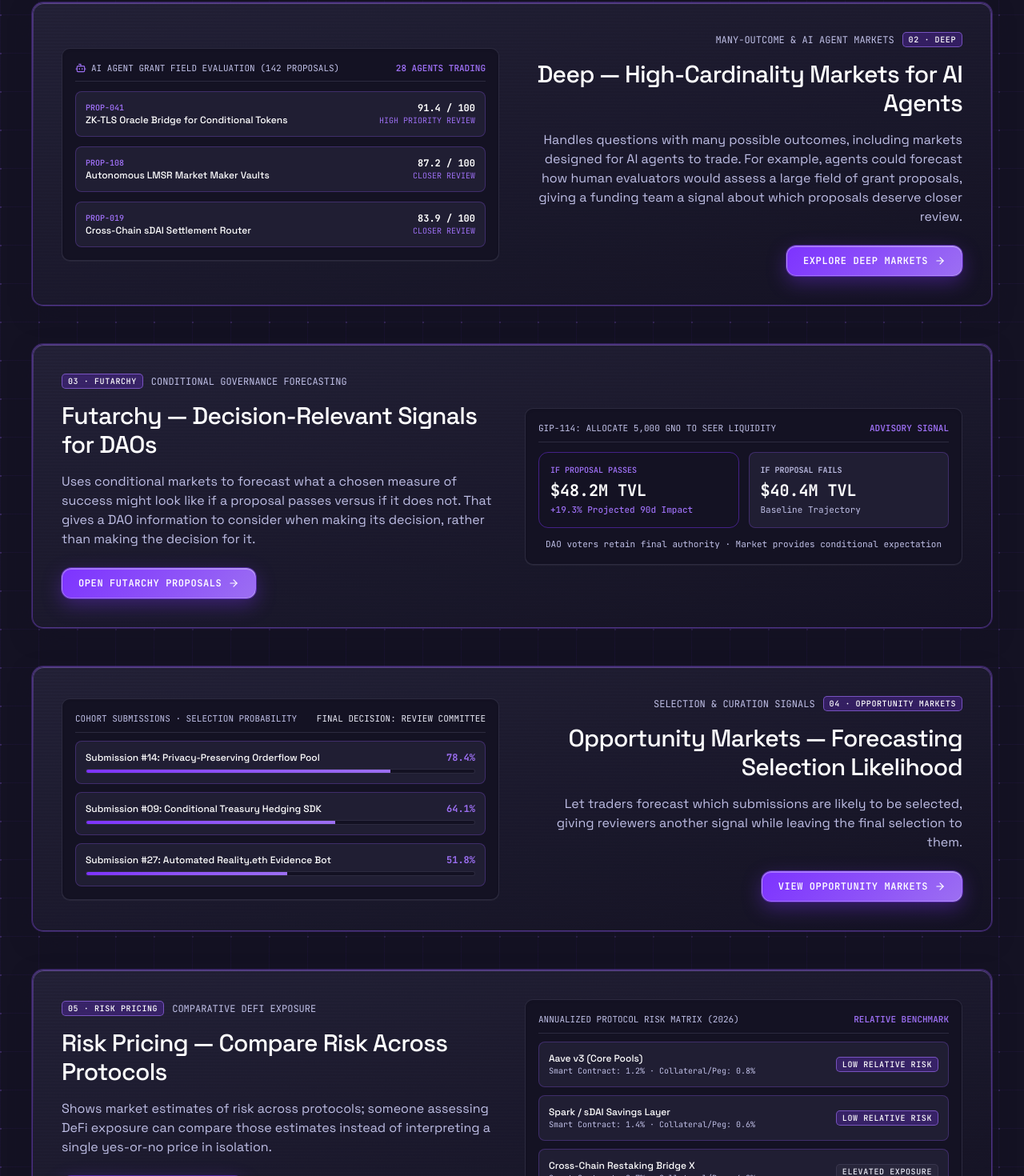
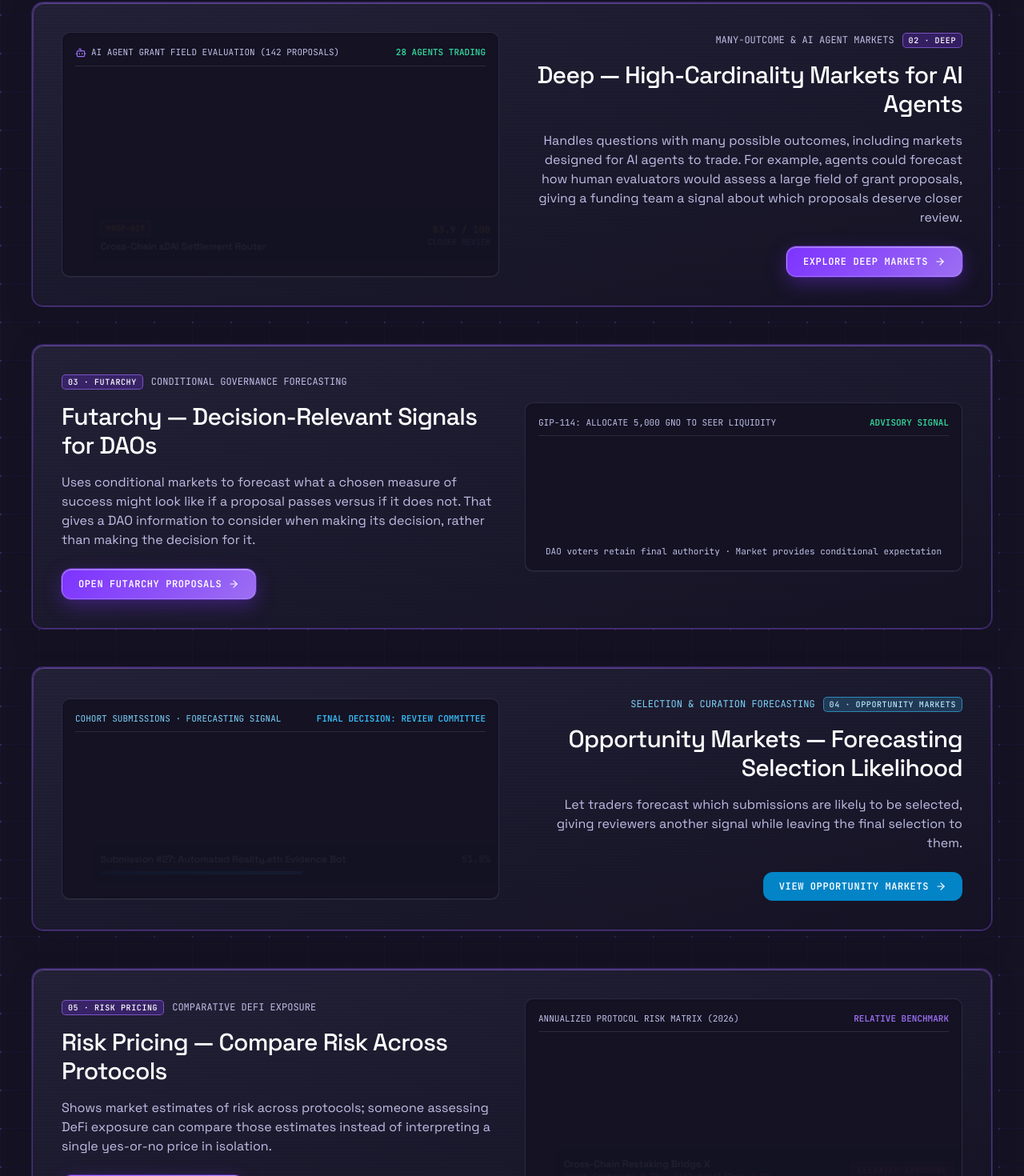
Before and after one commit to jqmwa/Seer, a React (Vite) app: page / in a window 1280 px wide. Shown: the part 1806-3276 px from the top of the page at 80% size. Built offline with nearby package versions, Linux system fonts and the light colour scheme; a web font is replaced by a local one.

Commit message:
Add inner subcard color variance, staggered inward motion, and forecasting palette

```diff
--- a/src/components/EcosystemViews.tsx
+++ b/src/components/EcosystemViews.tsx
@@ -313,7 +313,7 @@ export const HomepageEcosystemSections: React.FC<EcosystemSectionsProps> = ({
                 title: 'Opportunity Markets',
                 subtitle: 'Submission & Selection Signals',
                 icon: Award,
-                accent: '#7D33FF',
+                accent: '#38BDF8',
               },
               {
                 id: 'risk' as NavSection,
@@ -395,7 +395,7 @@ export const HomepageEcosystemSections: React.FC<EcosystemSectionsProps> = ({
             </div>
           </div>
 
-          <div className="lg:col-span-6 osiris-well p-4 space-y-2.5">
+          <div className="lg:col-span-6 osiris-well p-4 space-y-2.5 overflow-hidden">
             <div className="flex items-center justify-between text-[11px] theme-font-mono text-[var(--theme-text-muted)] pb-2 border-b border-[var(--theme-panel-divider)]">
               <span>UNIVERSAL MARKET INDEX · ALL TYPES</span>
             </div>
@@ -405,27 +405,39 @@ export const HomepageEcosystemSections: React.FC<EcosystemSectionsProps> = ({
                 q: 'Israeli Knesset election 2026 most seats',
                 stat: 'Yashar 60.9%',
                 liq: '$27.74k',
+                badgeClass: 'bg-[#7D33FF]/20 text-[#B8A5FF] border border-[#7D33FF]/40',
+                statColor: '#B8A5FF',
+                liqColor: '#34D399',
               },
               {
                 type: 'BINARY',
                 q: "National Rally's candidate wins French presidency",
                 stat: 'No 67.9%',
                 liq: '$7.54k',
+                badgeClass: 'bg-[#F43F5E]/15 text-[#FB7185] border border-[#F43F5E]/35',
+                statColor: '#FB7185',
+                liqColor: '#38BDF8',
               },
               {
                 type: 'SCALAR',
                 q: 'Polymarket clarification notes >=25% move',
                 stat: '21.23 NOTE',
                 liq: '$1.11k',
+                badgeClass: 'bg-[#F59E0B]/15 text-[#FBBF24] border border-[#F59E0B]/35',
+                statColor: '#FBBF24',
+                liqColor: '#A78BFA',
               },
             ].map((row, i) => (
               <div
                 key={i}
                 onClick={() => onNavigate('app')}
-                className="osiris-subcard p-3 cursor-pointer flex items-center justify-between gap-3"
+                style={{ animationDelay: `${i * 220}ms` }}
+                className="osiris-subcard seer-stagger-item p-3 cursor-pointer flex items-center justify-between gap-3"
               >
-                <div className="min-w-0">
-                  <span className="text-[10px] theme-font-mono px-1.5 py-0.5 rounded bg-[#7D33FF]/15 text-[var(--theme-text-accent)] font-semibold mr-2">
+                <div className="min-w-0 flex items-center">
+                  <span
+                    className={`text-[10px] theme-font-mono px-1.5 py-0.5 rounded font-semibold mr-2.5 shrink-0 ${row.badgeClass}`}
+                  >
                     {row.type}
                   </span>
                   <span className="text-xs text-[var(--theme-text-primary)] font-medium truncate">
@@ -433,8 +445,12 @@ export const HomepageEcosystemSections: React.FC<EcosystemSectionsProps> = ({
                   </span>
                 </div>
                 <div className="flex items-center gap-3 shrink-0 theme-font-mono text-xs">
-                  <span className="text-[var(--theme-text-secondary)] font-semibold">{row.stat}</span>
-                  <span className="text-[var(--theme-text-muted)]">{row.liq}</span>
+                  <span className="font-semibold" style={{ color: row.statColor }}>
+                    {row.stat}
+                  </span>
+                  <span className="font-medium" style={{ color: row.liqColor }}>
+                    {row.liq}
+                  </span>
                 </div>
               </div>
             ))}
@@ -443,31 +459,66 @@ export const HomepageEcosystemSections: React.FC<EcosystemSectionsProps> = ({
 
         {/* 2. DEEP (Flipped: Visual Card on Left, Step Number & Title on Right) */}
         <section className="osiris-card p-6 sm:p-9 grid grid-cols-1 lg:grid-cols-12 gap-8 items-center">
-          <div className="lg:col-span-6 order-2 lg:order-1 osiris-well p-4 space-y-3">
+          <div className="lg:col-span-6 order-2 lg:order-1 osiris-well p-4 space-y-3 overflow-hidden">
             <div className="flex items-center justify-between text-[11px] theme-font-mono text-[var(--theme-text-muted)] pb-2 border-b border-[var(--theme-panel-divider)]">
               <span className="flex items-center gap-1.5">
                 <Bot className="w-3.5 h-3.5 text-[var(--theme-text-accent)]" />
                 AI AGENT GRANT FIELD EVALUATION (142 PROPOSALS)
               </span>
-              <span className="text-[var(--theme-text-accent)] font-semibold">28 AGENTS TRADING</span>
+              <span className="text-[#34D399] font-semibold">28 AGENTS TRADING</span>
             </div>
             {[
-              { id: 'PROP-041', name: 'ZK-TLS Oracle Bridge for Conditional Tokens', score: '91.4 / 100', signal: 'HIGH PRIORITY REVIEW' },
-              { id: 'PROP-108', name: 'Autonomous LMSR Market Maker Vaults', score: '87.2 / 100', signal: 'CLOSER REVIEW' },
-              { id: 'PROP-019', name: 'Cross-Chain sDAI Settlement Router', score: '83.9 / 100', signal: 'CLOSER REVIEW' },
-            ].map((p) => (
+              {
+                id: 'PROP-041',
+                name: 'ZK-TLS Oracle Bridge for Conditional Tokens',
+                score: '91.4 / 100',
+                signal: 'HIGH PRIORITY REVIEW',
+                badgeClass: 'bg-[#10B981]/15 text-[#34D399] border border-[#10B981]/35',
+                scoreColor: '#34D399',
+                signalColor: '#10B981',
+              },
+              {
+                id: 'PROP-108',
+                name: 'Autonomous LMSR Market Maker Vaults',
+                score: '87.2 / 100',
+                signal: 'CLOSER REVIEW',
+                badgeClass: 'bg-[#38BDF8]/15 text-[#7DD3FC] border border-[#38BDF8]/35',
+                scoreColor: '#60A5FA',
+                signalColor: '#38BDF8',
+              },
+              {
+                id: 'PROP-019',
+                name: 'Cross-Chain sDAI Settlement Router',
+                score: '83.9 / 100',
+                signal: 'CLOSER REVIEW',
+                badgeClass: 'bg-[#F59E0B]/15 text-[#FBBF24] border border-[#F59E0B]/35',
+                scoreColor: '#FBBF24',
+                signalColor: '#B8A5FF',
+              },
+            ].map((p, i) => (
               <div
                 key={p.id}
                 onClick={() => onNavigate('deep')}
-                className="osiris-subcard p-3 cursor-pointer flex items-center justify-between gap-3"
+                style={{ animationDelay: `${i * 220}ms` }}
+                className="osiris-subcard seer-stagger-item p-3 cursor-pointer flex items-center justify-between gap-3"
               >
                 <div className="min-w-0">
-                  <div className="text-[10px] theme-font-mono text-[var(--theme-text-accent)] font-semibold">{p.id}</div>
-                  <div className="text-xs text-[var(--theme-text-primary)] font-medium truncate">{p.name}</div>
+                  <span
+                    className={`inline-block text-[10px] theme-font-mono px-1.5 py-0.5 rounded font-semibold mb-1 ${p.badgeClass}`}
+                  >
+                    {p.id}
+                  </span>
+                  <div className="text-xs text-[var(--theme-text-primary)] font-medium truncate">
+                    {p.name}
+                  </div>
                 </div>
                 <div className="text-right shrink-0 theme-font-mono">
-                  <div className="text-xs font-bold text-[var(--theme-text-primary)]">{p.score}</div>
-                  <div className="text-[10px] text-[var(--theme-text-accent)]">{p.signal}</div>
+                  <div className="text-xs font-bold" style={{ color: p.scoreColor }}>
+                    {p.score}
+                  </div>
+                  <div className="text-[10px] font-medium" style={{ color: p.signalColor }}>
+                    {p.signal}
+                  </div>
                 </div>
               </div>
             ))}
@@ -535,32 +586,47 @@ export const HomepageEcosystemSections: React.FC<EcosystemSectionsProps> = ({
             </div>
           </div>
 
-          <div className="lg:col-span-6 osiris-well p-4 space-y-3">
+          <div className="lg:col-span-6 osiris-well p-4 space-y-3 overflow-hidden">
             <div className="flex items-center justify-between text-[11px] theme-font-mono text-[var(--theme-text-muted)] pb-2 border-b border-[var(--theme-panel-divider)]">
               <span>GIP-114: ALLOCATE 5,000 GNO TO SEER LIQUIDITY</span>
-              <span className="text-[var(--theme-text-accent)] font-semibold">ADVISORY SIGNAL</span>
+              <span className="text-[#34D399] font-semibold">ADVISORY SIGNAL</span>
             </div>
             <div className="grid grid-cols-2 gap-3">
-              <div className="p-3.5 rounded-xl bg-[#7D33FF]/12 border border-[#7D33FF]/45">
-                <div className="text-[10px] theme-font-mono text-[var(--theme-text-accent)] font-semibold uppercase">
+              {/* Green Color-Coded Pass Condition Card */}
+              <div
+                style={{ animationDelay: '0ms' }}
+                className="seer-stagger-item p-3.5 rounded-xl bg-[#10B981]/12 border border-[#10B981]/45"
+              >
+                <div className="text-[10px] theme-font-mono text-[#34D399] font-semibold uppercase">
                   IF PROPOSAL PASSES
                 </div>
-                <div className="text-xl font-bold theme-font-mono text-[var(--theme-text-primary)] mt-1">
+                <div className="text-xl font-bold theme-font-mono text-[#ECFDF5] mt-1">
                   $48.2M TVL
                 </div>
-                <div className="text-[11px] theme-font-mono text-[var(--theme-text-accent)] font-medium mt-0.5">
+                <div className="text-[11px] theme-font-mono text-[#10B981] font-medium mt-0.5">
                   +19.3% Projected 90d Impact
                 </div>
+                <div className="mt-2.5 w-full h-1.5 rounded-full bg-[#141223]/80 overflow-hidden">
+                  <div className="h-full rounded-full bg-gradient-to-r from-[#059669] to-[#34D399] w-[78%]" />
+                </div>
               </div>
-              <div className="osiris-subcard p-3.5 rounded-xl">
-                <div className="text-[10px] theme-font-mono text-[var(--theme-text-muted)] font-semibold uppercase">
+
+              {/* Red Color-Coded Fail Condition Card */}
+              <div
+                style={{ animationDelay: '220ms' }}
+                className="seer-stagger-item p-3.5 rounded-xl bg-[#F43F5E]/12 border border-[#F43F5E]/45"
+              >
+                <div className="text-[10px] theme-font-mono text-[#FB7185] font-semibold uppercase">
                   IF PROPOSAL FAILS
                 </div>
-                <div className="text-xl font-bold theme-font-mono text-[var(--theme-text-primary)] mt-1">
+                <div className="text-xl font-bold theme-font-mono text-[#FFE4E6] mt-1">
                   $40.4M TVL
                 </div>
-                <div className="text-[11px] theme-font-mono text-[var(--theme-text-muted)] mt-0.5">
-                  Baseline Trajectory
+                <div className="text-[11px] theme-font-mono text-[#F43F5E] font-medium mt-0.5">
+                  -16.2% vs. Pass Trajectory
+                </div>
+                <div className="mt-2.5 w-full h-1.5 rounded-full bg-[#141223]/80 overflow-hidden">
+                  <div className="h-full rounded-full bg-gradient-to-r from-[#E11D48] to-[#FB7185] w-[46%]" />
                 </div>
               </div>
             </div>
@@ -570,32 +636,53 @@ export const HomepageEcosystemSections: React.FC<EcosystemSectionsProps> = ({
           </div>
         </section>
 
-        {/* 4. OPPORTUNITY MARKETS (Flipped: Visual Card on Left, Step Number & Title on Right) */}
+        {/* 4. OPPORTUNITY MARKETS (Flipped: Visual Card on Left, Step Number & Title on Right, Distinct Bluish Forecasting Color) */}
         <section className="osiris-card p-6 sm:p-9 grid grid-cols-1 lg:grid-cols-12 gap-8 items-center">
-          <div className="lg:col-span-6 order-2 lg:order-1 osiris-well p-4 space-y-2.5">
+          <div className="lg:col-span-6 order-2 lg:order-1 osiris-well p-4 space-y-2.5 overflow-hidden">
             <div className="flex items-center justify-between text-[11px] theme-font-mono text-[var(--theme-text-muted)] pb-2 border-b border-[var(--theme-panel-divider)]">
-              <span>COHORT SUBMISSIONS · SELECTION PROBABILITY</span>
-              <span className="text-[var(--theme-text-secondary)]">FINAL DECISION: REVIEW COMMITTEE</span>
+              <span className="text-[#7DD3FC]">COHORT SUBMISSIONS · FORECASTING SIGNAL</span>
+              <span className="text-[#38BDF8] font-semibold">FINAL DECISION: REVIEW COMMITTEE</span>
             </div>
             {[
-              { title: 'Submission #14: Privacy-Preserving Orderflow Pool', prob: 78.4 },
-              { title: 'Submission #09: Conditional Treasury Hedging SDK', prob: 64.1 },
-              { title: 'Submission #27: Automated Reality.eth Evidence Bot', prob: 51.8 },
+              {
+                title: 'Submission #14: Privacy-Preserving Orderflow Pool',
+                prob: 78.4,
+                barGrad: 'from-[#0284C7] via-[#38BDF8] to-[#7DD3FC]',
+                textCol: '#38BDF8',
+              },
+              {
+                title: 'Submission #09: Conditional Treasury Hedging SDK',
+                prob: 64.1,
+                barGrad: 'from-[#1D4ED8] via-[#60A5FA] to-[#93C5FD]',
+                textCol: '#60A5FA',
+              },
+              {
+                title: 'Submission #27: Automated Reality.eth Evidence Bot',
+                prob: 51.8,
+                barGrad: 'from-[#0369A1] via-[#0EA5E9] to-[#38BDF8]',
+                textCol: '#7DD3FC',
+              },
             ].map((sub, i) => (
               <div
                 key={i}
                 onClick={() => onNavigate('markets')}
-                className="osiris-subcard p-3 cursor-pointer space-y-1.5"
+                style={{ animationDelay: `${i * 220}ms` }}
+                className="osiris-subcard seer-stagger-item p-3 cursor-pointer space-y-1.5 border-[#38BDF8]/25 hover:border-[#38BDF8]"
               >
                 <div className="flex items-center justify-between text-xs">
-                  <span className="text-[var(--theme-text-primary)] font-medium truncate">{sub.title}</span>
-                  <span className="theme-font-mono font-bold text-[var(--theme-text-accent)]">
+                  <span className="text-[var(--theme-text-primary)] font-medium truncate">
+                    {sub.title}
+                  </span>
+                  <span
+                    className="theme-font-mono font-bold"
+                    style={{ color: sub.textCol }}
+                  >
                     {sub.prob}%
                   </span>
                 </div>
                 <div className="w-full h-1.5 osiris-hp-bar overflow-hidden">
                   <div
-                    className="h-full bg-gradient-to-r from-[#7D33FF] via-[#8F55F7] to-[#9C6FF2]"
+                    className={`h-full bg-gradient-to-r ${sub.barGrad}`}
                     style={{ width: `${sub.prob}%` }}
                   />
                 </div>
@@ -605,10 +692,10 @@ export const HomepageEcosystemSections: React.FC<EcosystemSectionsProps> = ({
 
           <div className="lg:col-span-6 order-1 lg:order-2 space-y-4 flex flex-col lg:items-end lg:text-right">
             <div className="flex items-center lg:justify-end gap-2.5">
-              <span className="text-xs theme-font-mono text-[var(--theme-text-muted)] order-2 lg:order-1">
-                SELECTION &amp; CURATION SIGNALS
+              <span className="text-xs theme-font-mono text-[#7DD3FC] order-2 lg:order-1">
+                SELECTION &amp; CURATION FORECASTING
               </span>
-              <span className="osiris-pill osiris-pill-brand order-1 lg:order-2">
+              <span className="osiris-pill bg-[#38BDF8]/20 border border-[#38BDF8]/60 text-[#BAE6FD] order-1 lg:order-2">
                 04 · OPPORTUNITY MARKETS
               </span>
             </div>
@@ -623,7 +710,7 @@ export const HomepageEcosystemSections: React.FC<EcosystemSectionsProps> = ({
               <button
                 type="button"
                 onClick={() => onNavigate('markets')}
-                className="osiris-btn-primary px-5 py-2.5 rounded-xl text-xs theme-font-mono uppercase tracking-wider font-semibold inline-flex items-center gap-2"
+                className="px-5 py-2.5 rounded-xl text-xs theme-font-mono uppercase tracking-wider font-semibold inline-flex items-center gap-2 bg-[#0284C7] hover:bg-[#0EA5E9] text-[#FFFFFF] transition-colors"
               >
                 <span>View Opportunity Markets</span>
                 <ArrowRight className="w-3.5 h-3.5" />
@@ -663,36 +750,59 @@ export const HomepageEcosystemSections: React.FC<EcosystemSectionsProps> = ({
             </div>
           </div>
 
-          <div className="lg:col-span-6 osiris-well p-4 space-y-2.5">
+          <div className="lg:col-span-6 osiris-well p-4 space-y-2.5 overflow-hidden">
             <div className="flex items-center justify-between text-[11px] theme-font-mono text-[var(--theme-text-muted)] pb-2 border-b border-[var(--theme-panel-divider)]">
               <span>ANNUALIZED PROTOCOL RISK MATRIX (2026)</span>
               <span className="text-[var(--theme-text-accent)] font-semibold">RELATIVE BENCHMARK</span>
             </div>
             {[
-              { protocol: 'Aave v3 (Core Pools)', exploitRisk: '1.2%', depegRisk: '0.8%', rating: 'LOW RELATIVE RISK' },
-              { protocol: 'Spark / sDAI Savings Layer', exploitRisk: '1.4%', depegRisk: '0.6%', rating: 'LOW RELATIVE RISK' },
-              { protocol: 'Cross-Chain Restaking Bridge X', exploitRisk: '8.7%', depegRisk: '4.9%', rating: 'ELEVATED EXPOSURE' },
+              {
+                protocol: 'Aave v3 (Core Pools)',
+                exploitRisk: '1.2%',
+                depegRisk: '0.8%',
+                rating: 'LOW RELATIVE RISK',
+                metricColor: '#34D399',
+                pillClass: 'bg-[#10B981]/15 text-[#34D399] border border-[#10B981]/40',
+              },
+              {
+                protocol: 'Spark / sDAI Savings Layer',
+                exploitRisk: '1.4%',
+                depegRisk: '0.6%',
+                rating: 'LOW RELATIVE RISK',
+                metricColor: '#34D399',
+                pillClass: 'bg-[#10B981]/15 text-[#34D399] border border-[#10B981]/40',
+              },
+              {
+                protocol: 'Cross-Chain Restaking Bridge X',
+                exploitRisk: '8.7%',
+                depegRisk: '4.9%',
+                rating: 'ELEVATED EXPOSURE',
+                metricColor: '#FB7185',
+                pillClass: 'bg-[#F43F5E]/15 text-[#FB7185] border border-[#F43F5E]/40',
+              },
             ].map((r, i) => (
               <div
                 key={i}
                 onClick={() => onNavigate('risk')}
-                className="osiris-subcard p-3 cursor-pointer flex items-center justify-between gap-3"
+                style={{ animationDelay: `${i * 220}ms` }}
+                className="osiris-subcard seer-stagger-item p-3 cursor-pointer flex items-center justify-between gap-3"
               >
                 <div>
-                  <div className="text-xs font-medium text-[var(--theme-text-primary)]">{r.protocol}</div>
+                  <div className="text-xs font-medium text-[var(--theme-text-primary)]">
+                    {r.protocol}
+                  </div>
                   <div className="text-[10px] theme-font-mono text-[var(--theme-text-muted)]">
-                    Smart Contract: {r.exploitRisk} · Collateral/Peg: {r.depegRisk}
+                    Smart Contract:{' '}
+                    <span className="font-semibold" style={{ color: r.metricColor }}>
+                      {r.exploitRisk}
+                    </span>{' '}
+                    · Collateral/Peg:{' '}
+                    <span className="font-semibold" style={{ color: r.metricColor }}>
+                      {r.depegRisk}
+                    </span>
                   </div>
                 </div>
-                <span
-                  className={`osiris-pill ${
-                    r.rating.includes('LOW')
-                      ? 'osiris-pill-brand'
-                      : 'bg-[#4A4660]/20 text-[var(--theme-text-secondary)] border border-[#4A4660]/50'
-                  }`}
-                >
-                  {r.rating}
-                </span>
+                <span className={`osiris-pill ${r.pillClass}`}>{r.rating}</span>
               </div>
             ))}
           </div>
--- a/src/styles/osiris.css
+++ b/src/styles/osiris.css
@@ -18,6 +18,18 @@
   --seer-black-deep: #141223;
   --seer-black-mid: #242238;
   --seer-black-muted: #4A4660;
+
+  /* ==========================================================================
+   * SEER FORECASTING SIGNAL PALETTE (Alternative Signal Layer)
+   * Design System Note: Forecasting surfaces (e.g. Opportunity Markets &
+   * Curation Signals) use a distinct bluish spectrum rather than Seer Purple
+   * to visually distinguish advisory/selection forecasting signals from
+   * direct prediction market outcome trading.
+   * ========================================================================== */
+  --seer-forecast-main: #38BDF8;
+  --seer-forecast-mid: #60A5FA;
+  --seer-forecast-deep: #0284C7;
+  --seer-forecast-soft: #BAE6FD;
 
   /* Typography */
   --theme-font-display: 'PP Neue Montreal', 'Space Grotesk', system-ui, -apple-system, sans-serif;
@@ -204,7 +216,6 @@ body.theme-seer-light .seer-grid-backdrop {
     0 0 0 1px rgba(143, 85, 247, 0.45),
     0 16px 38px -8px rgba(125, 51, 255, 0.22),
     inset 0 1px 0 rgba(255, 255, 255, 0.14);
-  transform: translateY(-2px);
 }
 
 .osiris-card-selected {
@@ -342,3 +353,32 @@ body.theme-seer-light .osiris-pill-brand {
 .seer-marquee-track:hover {
   animation-play-state: paused;
 }
+
+/* Staggered inward motion from the right for inner subcards */
+@keyframes seer-stagger-in-right {
+  0% {
+    opacity: 0;
+    transform: translate3d(28px, 0, 0);
+  }
+  14%,
+  86% {
+    opacity: 1;
+    transform: translate3d(0, 0, 0);
+  }
+  96%,
+  100% {
+    opacity: 0;
+    transform: translate3d(20px, 0, 0);
+  }
+}
+
+.seer-stagger-item {
+  animation: seer-stagger-in-right 6.4s cubic-bezier(0.16, 1, 0.3, 1) infinite;
+  will-change: transform, opacity;
+}
+
+.osiris-well:hover .seer-stagger-item {
+  animation-play-state: paused;
+  opacity: 1 !important;
+  transform: translate3d(0, 0, 0) !important;
+}
--- a/src/theme/themes.json
+++ b/src/theme/themes.json
@@ -66,6 +66,8 @@
         "accent.red": "#f43f5e",
         "accent.orange": "#f59e0b",
         "accent.purple": "#9C6FF2",
+        "forecast.main": "#38BDF8",
+        "forecast.mid": "#60A5FA",
         "diff.add.text": "#2dd4bf",
         "diff.add.bg": "rgba(45, 212, 191, 0.12)",
         "diff.remove.text": "#f43f5e",
--- a/tailwind.config.ts
+++ b/tailwind.config.ts
@@ -20,6 +20,13 @@ export default {
             deep: '#141223',
             mid: '#242238',
             muted: '#4A4660',
+          },
+          // Forecasting Signal Palette: Distinct bluish color for alternative forecasting signals (vs. direct prediction market trading)
+          forecast: {
+            main: '#38BDF8',
+            mid: '#60A5FA',
+            deep: '#0284C7',
+            soft: '#BAE6FD',
           },
         },
         surface: {
```
